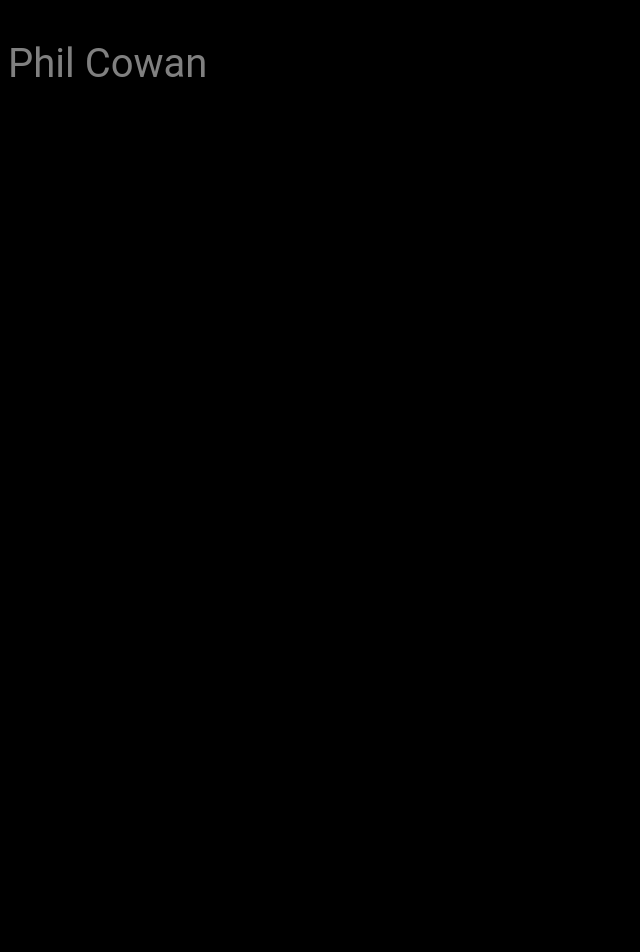
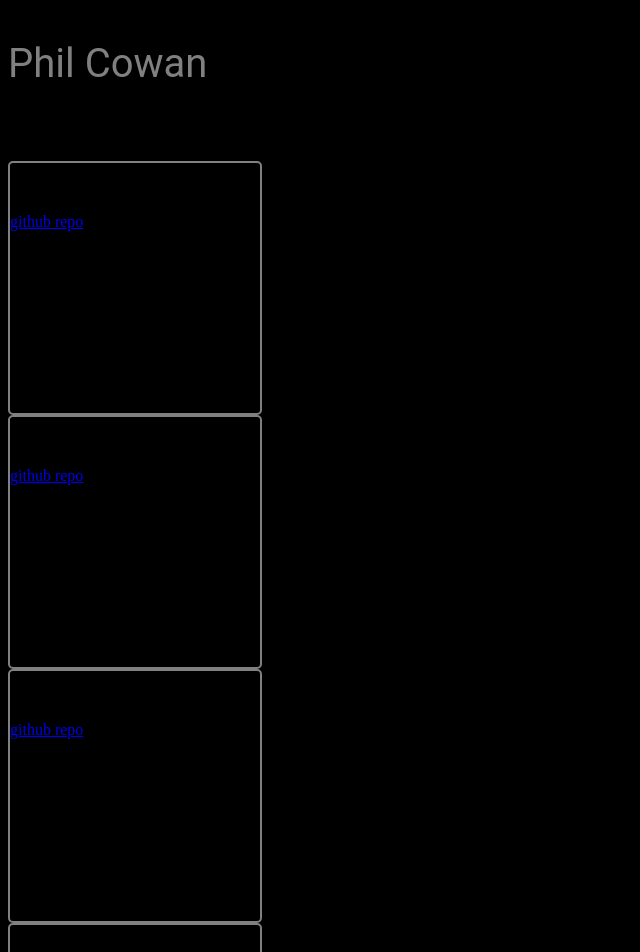
Before and after one commit to phil4lif/reactportfolio, a React (Create React App) app in the folder reactportfolio/: page / in a window 1280 px wide. Shown: the top 952 px of the page, without its empty margins (0-640 px from the left). Before the commit the page ends 800 px from the top, so only its background shows below. Built offline with nearby package versions, Linux system fonts and the light colour scheme.

Commit message:
building some project cards

```diff
--- a/reactportfolio/src/components/PhilLogo.js
+++ b/reactportfolio/src/components/PhilLogo.js
@@ -1,9 +1,10 @@
 import React from 'react'
-
+import RNProjects from './RNProjects'
 export default function PhilLogo() {
     return (
         <div>
             <p style={styles.nameStyle}>Phil Cowan</p>
+            <RNProjects />
         </div>
     )
 }
--- /dev/null
+++ b/reactportfolio/src/components/RNProjects.js
@@ -0,0 +1,37 @@
+import React from 'react'
+
+export default function RNProjects() {
+    return (
+        <div>
+            <p>React Native Projects</p>
+            <div style={styles.cardStyle}>
+                <p>Foodie</p>
+                <a target="_blank" href='https://github.com/phil4lif/ReactNativeFood'>github repo</a>
+            </div>
+            <div style={styles.cardStyle}>
+                <p>Blog</p>
+                <a target="_blank" href='https://github.com/phil4lif/rn-blog'>github repo</a>
+            </div>
+            <div style={styles.cardStyle}>
+                <p>Foodie</p>
+                <a target="_blank" href='https://github.com/phil4lif/ReactNativeFood'>github repo</a>
+            </div>
+            <div style={styles.cardStyle}>
+                <p>Foodie</p>
+                <a target="_blank" href='https://github.com/phil4lif/ReactNativeFood'>github repo</a>
+            </div>
+        </div>
+    )
+}
+
+
+const styles = {
+    cardStyle: {
+        height: 250,
+        width: 250,
+        borderColor: 'grey',
+        borderWidth: 2,
+        borderStyle: 'solid',
+        borderRadius: 5
+    }
+}
```
